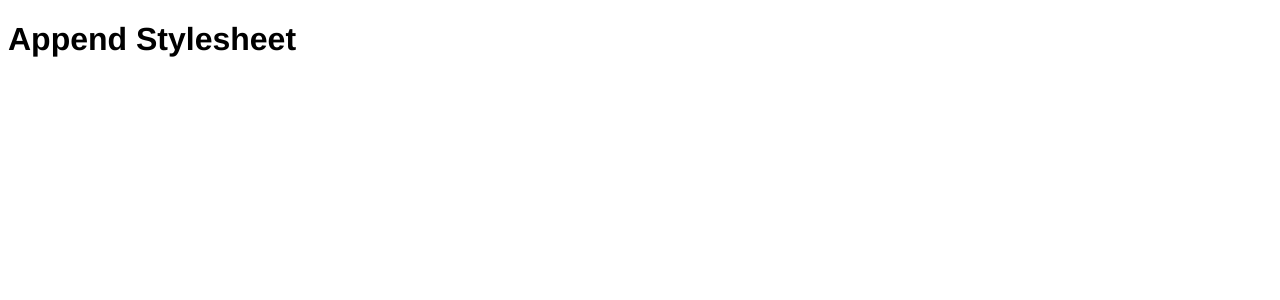
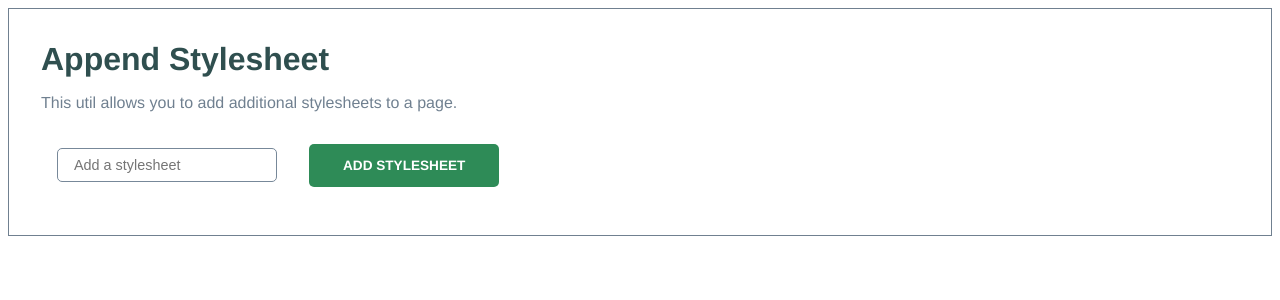
Before and after one commit to aclarke211/vue-tools, a Vue app: page /components/utils/append-stylesheet in a window 1280 px wide. Shown: the top 300 px of the page. Built offline with nearby package versions, Linux system fonts and the light colour scheme.

Commit message:
Add button and input to appendStylesheet util.

```diff
--- a/src/components/utils/appendStylesheet.js
+++ b/src/components/utils/appendStylesheet.js
@@ -0,0 +1,4 @@
+export default function appendStylesheet() {
+  // eslint-disable-next-line
+  alert('Hey');
+}
--- a/src/views/utilsInfo/appendStylesheet.vue
+++ b/src/views/utilsInfo/appendStylesheet.vue
@@ -1,11 +1,78 @@
 <template>
-  <div class="appendStylesheet__container utils-info">
-    <h1>Append Stylesheet</h1>
+  <div :class="['container', 'utils-info', className]">
+    <h1 :class="['title', className]">{{ title }}</h1>
+    <p :class="['description', 'text', className]">{{ description }}</p>
+    <input :class="['text-field', className]" type="text"
+      placeholder="Add a stylesheet" v-model="currentStylesheet">
+    <div :class="['btn', 'add-styles', className]">{{ btnText }}</div>
   </div>
 </template>
 
 <script>
+// import appendStylesheet from '@/components/utils/appendStylesheet';
+
 export default {
   name: 'appendStylesheet',
+  data: () => ({
+    className: 'append-stylesheet',
+    title: 'Append Stylesheet',
+    description: 'This util allows you to add additional stylesheets to a page.',
+    currentStylesheet: '',
+    btnText: 'ADD STYLESHEET',
+  }),
 };
 </script>
+
+<style lang="scss" scoped>
+  .append-stylesheet {
+    &.container {
+      border: 1px solid slategrey;
+      padding: 2rem;
+    }
+
+    .title {
+      margin: 0;
+      color: darkslategrey;
+    }
+
+    .text {
+      color: slategrey;
+    }
+
+    .text-field {
+      border: 1px solid lightslategrey;
+      border-radius: 5px;
+      font-size: .9rem;
+      margin: 1rem;
+      padding: .5rem 1rem;
+    }
+
+    .btn {
+      $btnColor: seagreen;
+      $btnTextColor: white;
+
+      align-items: center;
+      background: $btnColor;
+      border: 2px solid transparent;
+      border-radius: 5px;
+      box-sizing: border-box;
+      color: $btnTextColor;
+      cursor: pointer;
+      display: inline-flex;
+      font-size: .85rem;
+      font-weight: 600;
+      justify-content: center;
+      margin: 1rem;
+      padding: .75rem 2rem;
+      transition: all .5s;
+
+      &:hover {
+        background: lighten($btnColor, 6%);
+      }
+    }
+
+    .add-styles {
+
+    }
+  }
+</style>
```
